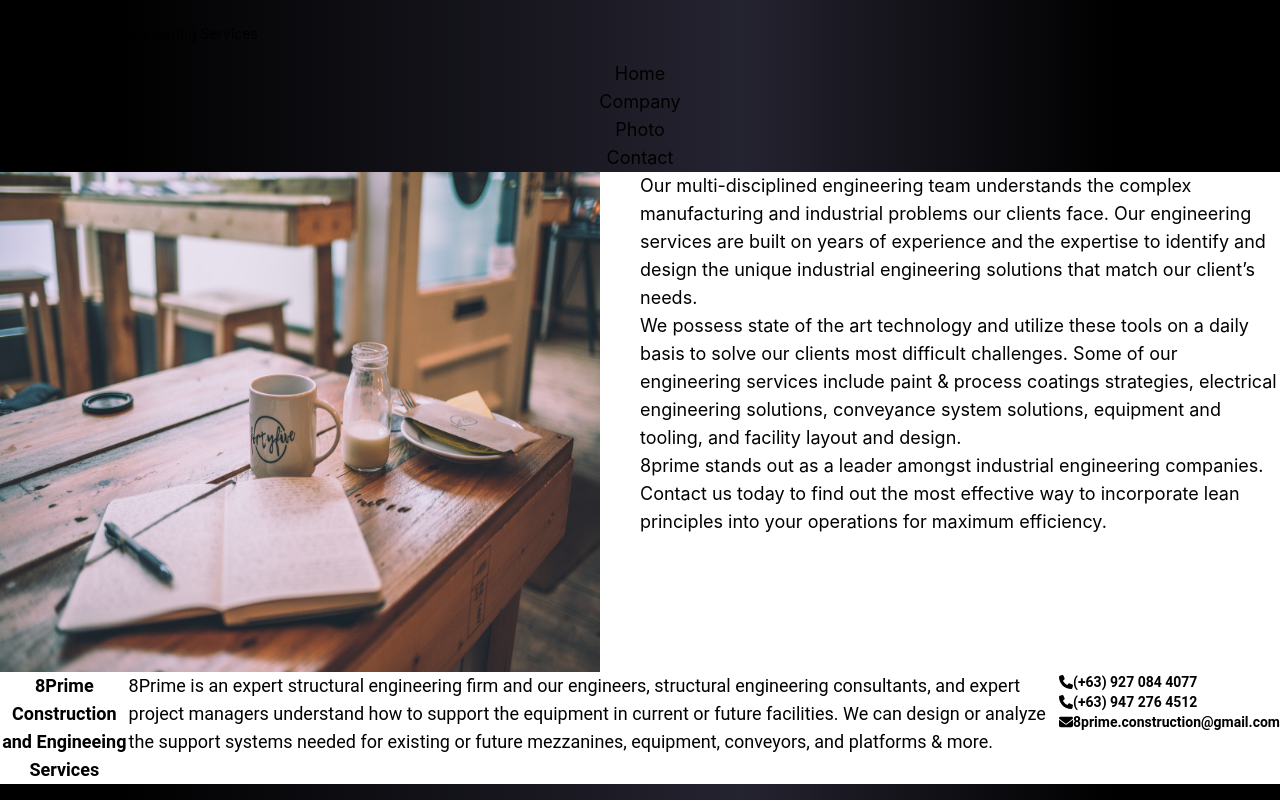
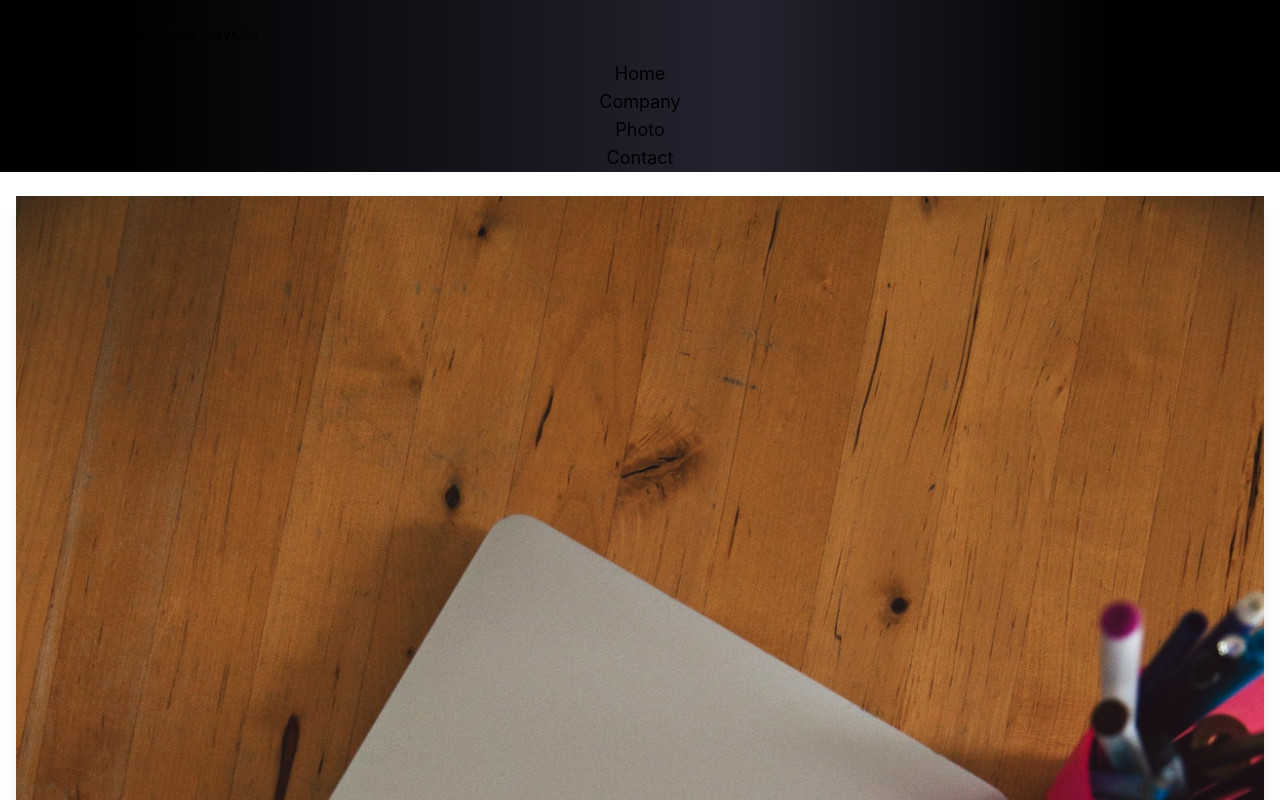
Before and after one commit to GeraldHero/8prime-services, a Next.js app: page /about in a window 1280 px wide. Shown: the top 800 px of the page. Built offline with nearby package versions, Linux system fonts and the light colour scheme.

Commit message:
fix about design

```diff
--- a/Components/aboutPage/aboutIntro/AboutIntro.js
+++ b/Components/aboutPage/aboutIntro/AboutIntro.js
@@ -1,18 +1,14 @@
 import Image from 'next/image';
 export default function AboutIntro() {
   return (
-    <div className='grid  grid-cols-1 gap-5 m-10 my-14 lg:grid-cols-2'>
-      <div className=' flex justify-center   '>
-        <Image
-          src='/images/about-img-2.jpg'
-          alt='Picture of the author'
-          className='rounded shadow-lg'
-          width={600}
-          height={500}
-        />
-      </div>
-      <div className='p-5 space-y-5 text-lg lg:text-xl mx-auto  md:w-10/12'>
-        <p className='indent-8'>
+    <div className='mx-auto p-4 m-2 lg:p-16 2xl:p-24 lg:w-12/12 xl:w-12/12  '>
+      <img
+        src='/images/about-img-2.jpg'
+        alt='Picture of the author'
+        className='w-[200px] h-[500px] lg:w-[500px]   rounded shadow-lg float-left mr-8 aspect-[1/1] object-cover object-center lg:aspect-[1/2] lg:[clip-path:polygon(0%_0%,100%_0%,75%_100%,0%_100%)] lg:[shape-outside:polygon(0%_0%,100%_0%,75%_100%,0%_100%)] [clip-path:circle(70%_at_10%_30%)] [shape-outside:circle(70%_at_10%_30%)]'
+      />
+      <div className='p-6 lg:p-12 lg:text-xl space-y-12  h-auto   align-center'>
+        <p>
           Our multi-disciplined engineering team understands the complex
           manufacturing and industrial problems our clients face. Our
           engineering services are built on years of experience and the
--- a/Components/homePage/myProjects/MyProjects.js
+++ b/Components/homePage/myProjects/MyProjects.js
@@ -1,6 +1,6 @@
 import MyProjectsItem from './MyProjectsItem';
 import projectData from './data';
-import MyFilterProjects from './filterProject/MyFilterProjects';
+// import MyFilterProjects from './filterProject/MyFilterProjects';
 export default function MyProjects() {
   return (
     <section id='my-projects py-10'>
@@ -8,7 +8,7 @@
         <h1 className='m-3 font-mono text-xl font-bold sm:m-5 sm:text-3xl'>
           OUR LATEST PROJECTS:
         </h1>
-        <MyFilterProjects />
+
         {/* projects item  */}
         <div className='grid sm:gap-4 grid-cols-2 md:grid-cols-3 lg:grid-cols-4 2xl:grid-cols-5'>
           <MyProjectsItem projectData={projectData || []} />
--- a/Components/homePage/myProjects/filterProject/LocationFilter.js
+++ b/Components/homePage/myProjects/filterProject/LocationFilter.js
@@ -2,7 +2,7 @@
 export default function LocationFilter() {
   return (
     <div className='inline-block relative  w-64 lg:w-44 xl:w-64'>
-      <select className='block appearance-none w-full bg-white border border-gray-400 hover:border-gray-500 px-4 py-2 pr-8 rounded shadow leading-tight focus:outline-none focus:shadow-outline hover:cursor-pointer'>
+      <select className='block appearance-none w-full bg-white border border-gray-400 hover:border-gray-500 px-4 py-2 pr-8 rounded shadow leading-tight focus:outline-none focus:shadow-outline hover:cursor-pointer '>
         <option>Location</option>
         <option>Angeles City</option>
         <option>None</option>
```
Also changed, not shown: Components/homePage/myMainBanner/MainBanner.js (+6 -6 lines), public/images/about-img-1.jpg (deleted), public/images/about-img-2.jpg.
